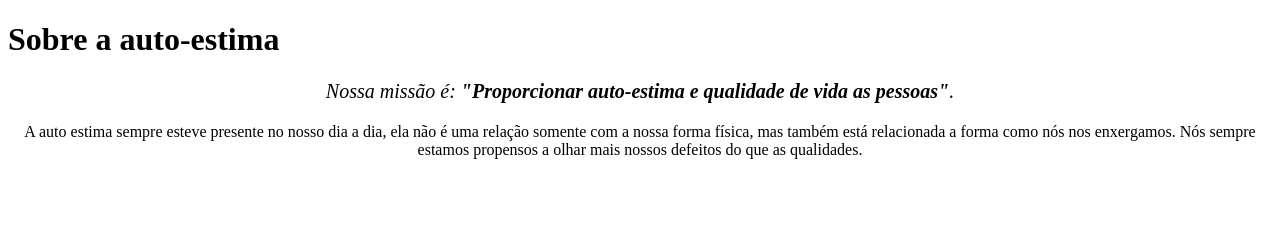
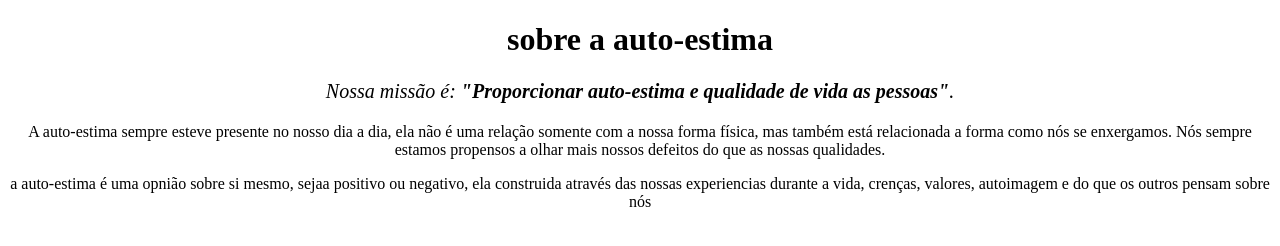
Before and after one commit to paollasouza/Cyropereira1A, a plain HTML site: page index.html in a window 1280 px wide. Drawn offline with Linux system fonts and the light colour scheme.

Commit message:
Add files via upload

```diff
--- a/index.html
+++ b/index.html
@@ -4,19 +4,18 @@
         <meta charset="UTF-8">
         <title>A importância da auto-estima</title>
 
-        <style>
-           p{
-            text-align: center
-           }
-       </style>
-     </head>
-     <body>
-     <h1 >Sobre a auto-estima</h1>
+      <style>
+
+      </style>
+      </head>
+
+    <body>
+     <h1 style="text-align: center"> sobre a auto-estima </h1>
 
     <p style="font-size: 20px; text-align: center"><em>Nossa missão é:<strong> "Proporcionar auto-estima e qualidade de vida as pessoas"</strong>.</em></p>
 
-    <p> A auto estima sempre esteve presente no nosso dia a dia,
-      ela não é uma relação somente com a nossa forma física,
-      mas também está relacionada a forma como nós nos enxergamos. Nós sempre estamos propensos a olhar mais nossos defeitos do que as qualidades.</p>
-    </body>
+    <p style="text-align: center">A auto-estima sempre esteve presente no nosso dia a dia, ela não é uma relação somente com a nossa forma física, mas também está relacionada a forma como nós se enxergamos. Nós sempre estamos propensos a olhar mais nossos defeitos do que as nossas qualidades.</p>
+
+    <p style="text-align: center">a auto-estima é uma opnião sobre si mesmo, sejaa positivo ou negativo, ela construida através das nossas experiencias durante a vida, crenças, valores, autoimagem e do que os outros pensam sobre nós</p>
+  </body>
 </html>
```
Also changed, not shown: 2 other files.
